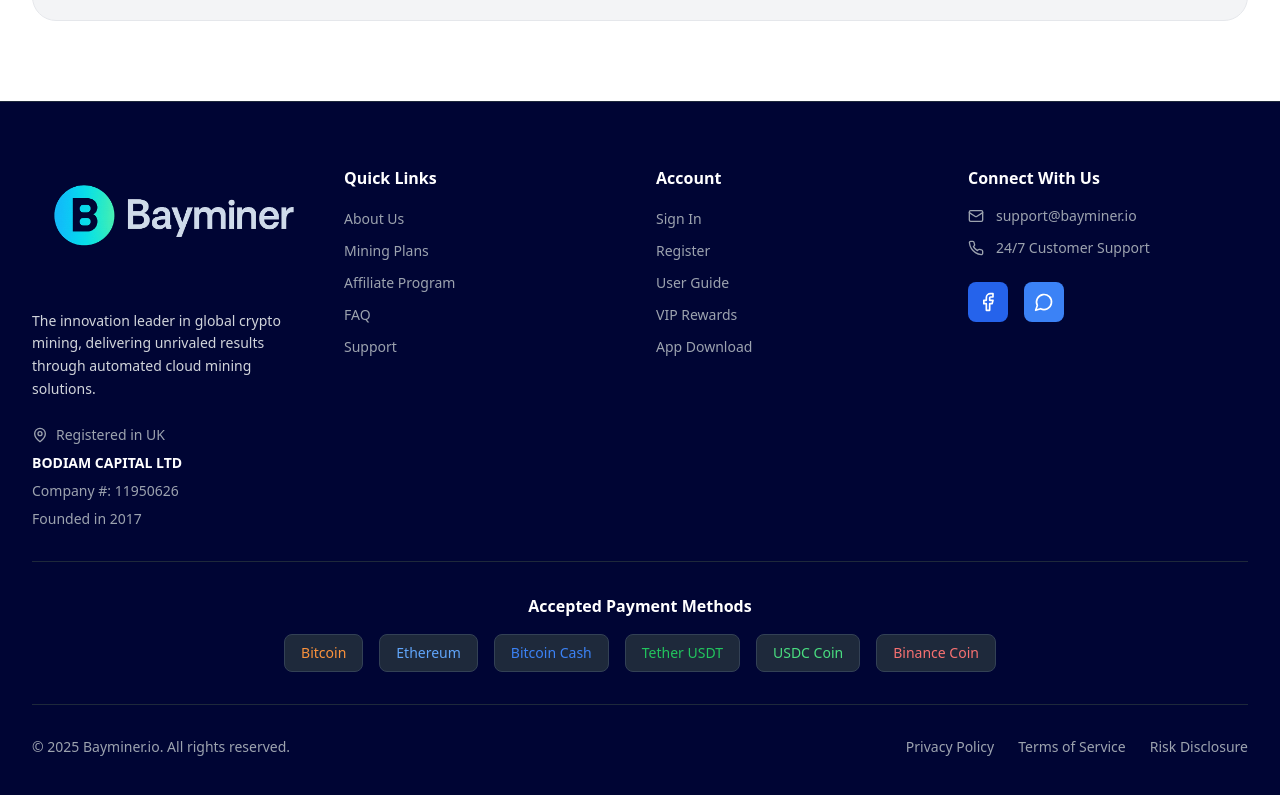
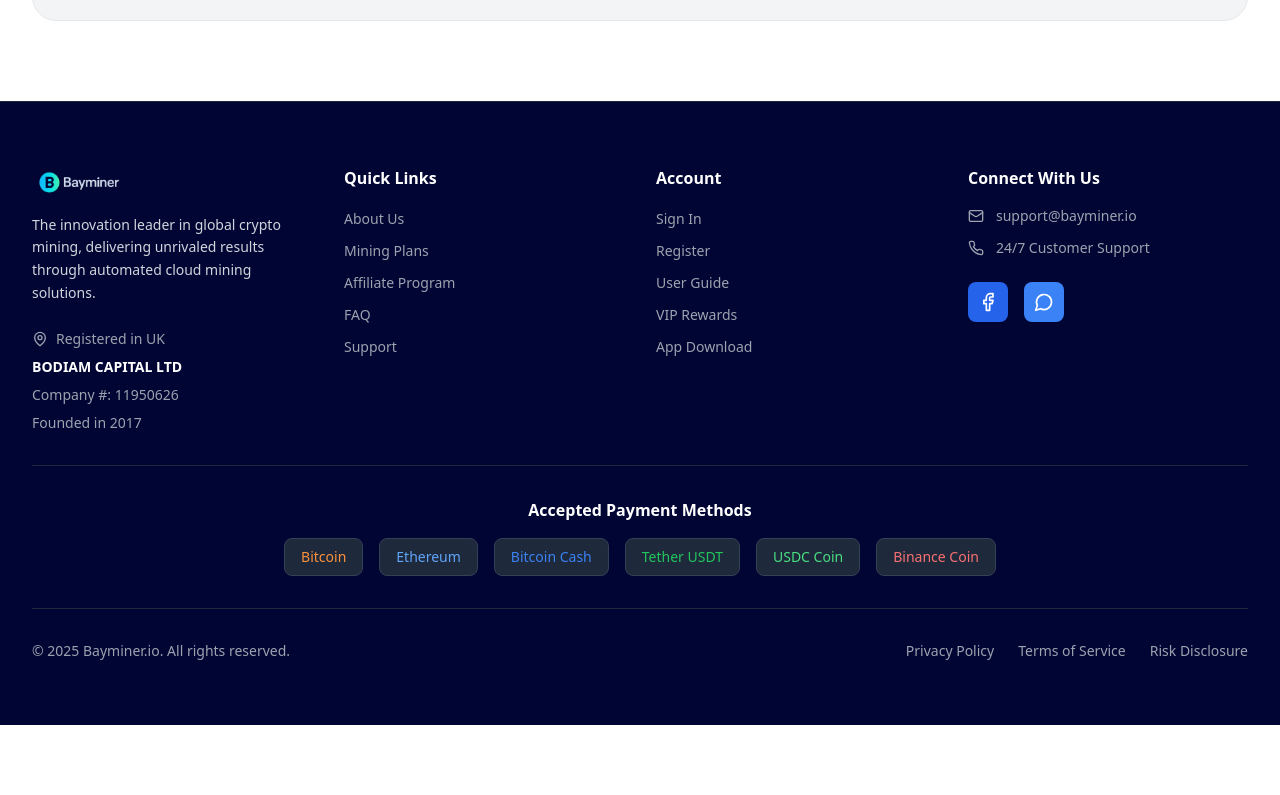
Before and after one commit to Oceanteel/bayMine, a React (Vite) app: page / in a window 1280 px wide. Shown: the part 5844-6639 px from the top of the page. After the commit the page ends 6569 px from the top, so only its background shows below. Built offline with nearby package versions, Linux system fonts and the light colour scheme.

Commit message:
Reduce Footer Logo Size

```diff
--- a/src/components/Footer.tsx
+++ b/src/components/Footer.tsx
@@ -38,8 +38,7 @@
                 <img
                   src="/bayminer-logo.png"
                   alt="Bayminer.io"
-                  className="h-20 sm:h-24 lg:h-28 xl:h-32 w-auto object-contain mb-4"
-                  style={{ maxWidth: '280px' }}
+                  className="h-8 w-auto object-contain mb-4"
                 />
                 <p className="text-gray-300 text-sm leading-relaxed">
                   The innovation leader in global crypto mining, delivering unrivaled results
```
